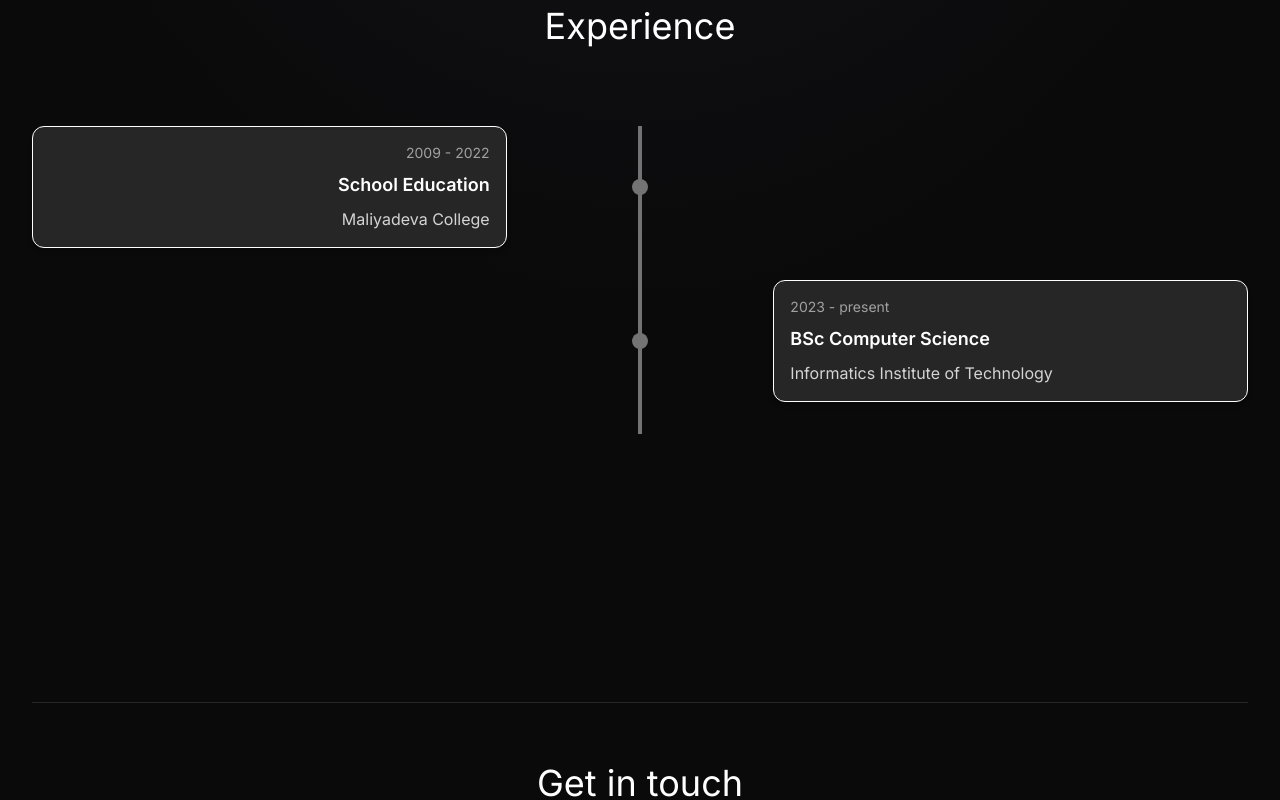
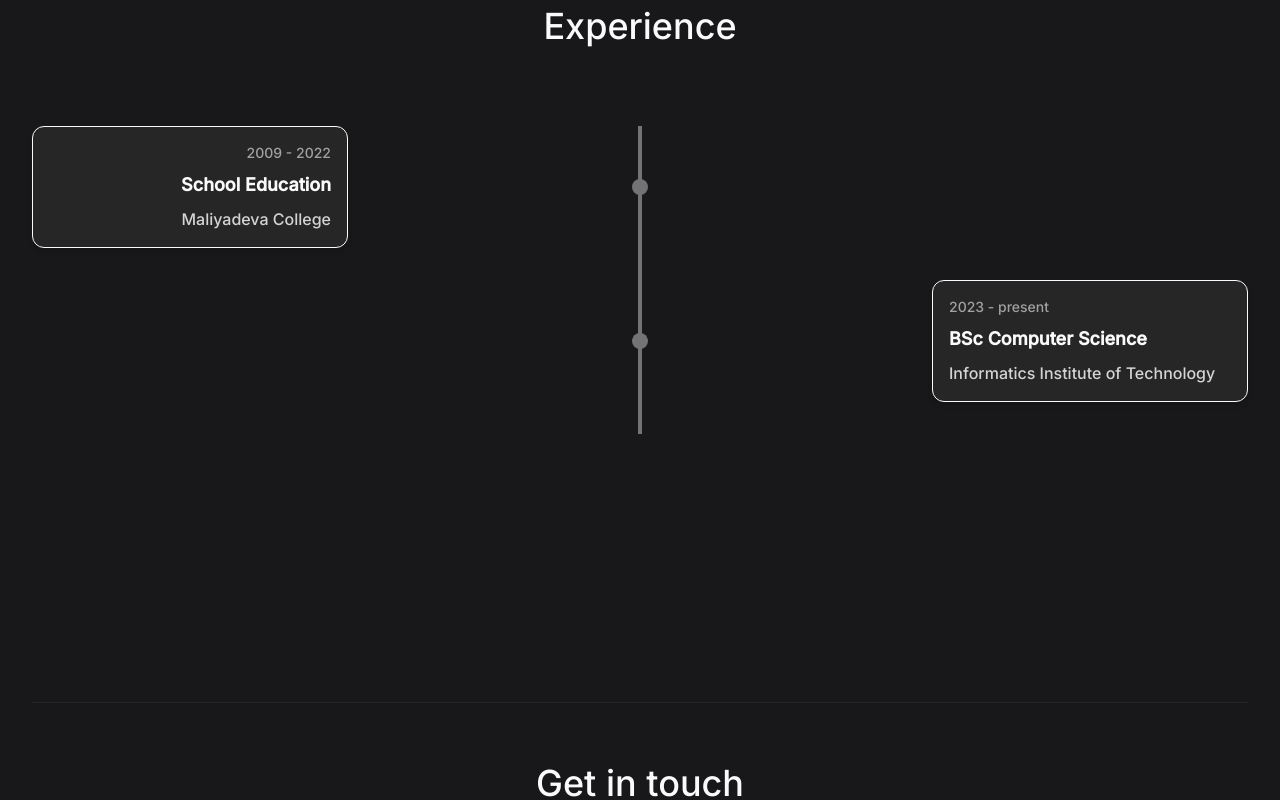
Before and after one commit to dulainperera/dulainperera.github.io, a React (Vite) app: page / in a window 1280 px wide. Shown: the part 1440-2240 px from the top of the page. Built offline with nearby package versions, Linux system fonts and the light colour scheme.

Commit message:
font family and colors changed

```diff
--- a/index.html
+++ b/index.html
@@ -1,17 +1,17 @@
 <!doctype html>
 <html lang="en">
   <head>
+
+    <link rel="preconnect" href="https://fonts.googleapis.com">
+    <link rel="preconnect" href="https://fonts.gstatic.com" crossorigin>
+    <link href="https://fonts.googleapis.com/css2?family=Inter:opsz,wght@14..32,500&display=swap" rel="stylesheet">
+
+
+
     <meta charset="UTF-8" />
     <meta name="viewport" content="width=device-width, initial-scale=1.0" />
     <title>Dulain Perera - Portfolio</title>
-    <meta name="google-site-verification" content="CNM1h0KAJALzr_eWI4t-QoSY7xa8ngI__2CAJtCLv2I" />
-    <meta name="description" content="Dulain Perera's personal portfolio showcasing projects and skills in web development and software engineering.">
-    <meta name="keywords" content="Dulain Perera">
-    <meta name="author" content="Dulain Perera">
-    <meta property="og:title" content="Dulain Perera - Portfolio">
-    <meta property="og:description" content="Dulain Perera's personal portfolio showcasing projects and skills in web development and software engineering.">
-    <meta property="og:image" content="https://dulainperera.vercel.app/assets/profile-pic-C8Q8ohqM.jpg">
-    <meta property="og:url" content="https://dulainperera.vercel.app">
+
 
   </head>
   <body>
--- a/src/App.jsx
+++ b/src/App.jsx
@@ -8,9 +8,7 @@ import Footer from './components/Footer';
 
 const App = () => {
   return (
-    <div className="overflow-x-hidden text-white antialiased relative min-h-screen">
-      {/* Custom background */}
-      <div className="absolute top-0 left-0 z-[-2] h-full w-full bg-neutral-950 bg-[radial-gradient(ellipse_80%_80%_at_50%_-20%,rgba(120,119,198,0.3),rgba(255,255,255,0))]"></div>
+    <div className="overflow-x-hidden antialiased relative min-h-screen">
 
       <Navbar />
       <div className="container mx-auto px-8 relative z-10 min-h-screen pt-16">
--- a/src/components/Footer.jsx
+++ b/src/components/Footer.jsx
@@ -4,7 +4,9 @@ const Contact = () => {
 
   return (
     <div className="mb-16 text-neutral-500">
-      {/* ocial Icons */}
+
+      <div className="absolute z-[-1] w-[45%] h-[15%] -bottom-10 -left-20 rounded-full bg-pink-500/10 blur-3xl"></div>
+      {/* social Icons */}
       <div className="flex justify-center space-x-5 sm:space-x-3">
         {/* Facebook */}
         <a
--- a/src/components/Intro.jsx
+++ b/src/components/Intro.jsx
@@ -14,6 +14,7 @@ const Intro = () => {
   return (
     <div className="pt-1 pb-30 lg:mb-35 mt-0">
       <div className="flex flex-col-reverse lg:flex-row flex-wrap">
+
         {/* Text Section */}
         <div className="w-full lg:w-1/2 flex flex-col items-center lg:items-start">
           <motion.h1
--- a/src/components/Navbar.jsx
+++ b/src/components/Navbar.jsx
@@ -27,6 +27,8 @@ const Navbar = () => {
             Get in Touch
           </a>
         </div>
+
+        <div className="absolute z-[-1] w-[20%] h-[20%] -top-10 -right-10 rounded-full bg-sky-500/10 blur-3xl"></div>
       </div>
 
       {/* Mobile Navbar Header */}
--- a/src/components/Timeline.jsx
+++ b/src/components/Timeline.jsx
@@ -17,8 +17,8 @@ const Timeline = () => {
               {/* timeline dot */}
               <div className="absolute left-1/2 transform -translate-x-1/2 w-4 h-4 bg-neutral-500 rounded-full z-10"></div>
 
-              {/* event card */}
-              <div className={`w-5/12 ${event.direction === 'left' ? 'pr-8' : 'pl-8'}`}>
+              {/* event card - consistent minimal padding across all screens */}
+              <div className={`w-2/5 lg:w-1/3 xl:w-80 ${event.direction === 'left' ? 'pr-1' : 'pl-1'}`}>
                 <EventCard
                   id={event.id}
                   period={event.period}
@@ -37,7 +37,7 @@ const Timeline = () => {
 
 const EventCard = ({ id, period, title, institution, direction }) => {
   return (
-    <div className={`flex flex-col gap-y-2 border shadow-md rounded-xl p-4 bg-neutral-800 items-center ${
+    <div className={`flex flex-col gap-y-2 border shadow-md rounded-xl p-4 bg-neutral-800 ${
       direction === 'left' ? 'text-right items-end' : 'text-left items-start'
     }`}>
       <div className="text-sm text-neutral-400">{period}</div>
--- a/src/index.css
+++ b/src/index.css
@@ -1,4 +1,4 @@
-@import url('https://fonts.googleapis.com/css2?family=Inter:ital,opsz,wght@0,14..32,100..900;1,14..32,100..900&family=Open+Sans:ital,wght@0,300..800;1,300..800&family=Roboto:ital,wght@0,100;0,300;0,400;0,500;0,700;0,900;1,100;1,300;1,400;1,500;1,700;1,900&display=swap');
+
 
 
 @import "tailwindcss";
@@ -10,3 +10,7 @@
 html {
   scroll-behavior: smooth;
 }
+
+body {
+  @apply bg-zinc-900 text-zinc-50
+}
```
